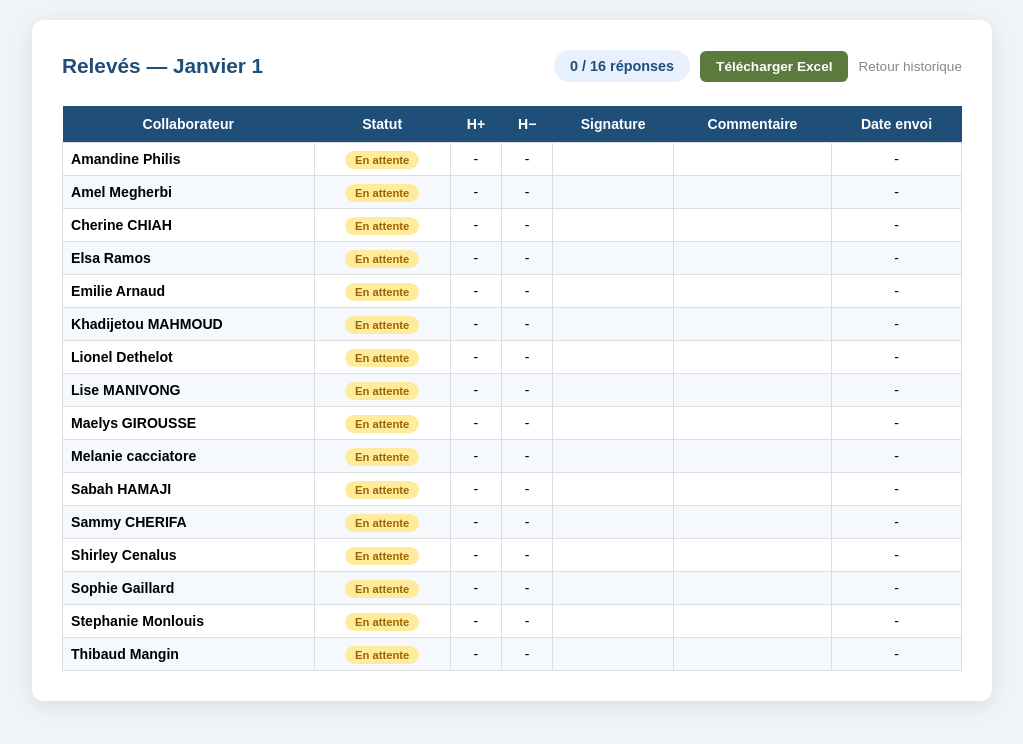
After one commit to pharmanantu-bit/botRh, a Flask app: page /admin/historique/1/1 in a window 1280 px wide. The commit adds this page. Shown: the top 744 px of the page, without its empty margins (128-1151 px from the left). Run offline with Flask 3, Linux system fonts and the light colour scheme; the visitor is signed in with stand-in values (Sample User, id 1).

Commit message:
Historique des mois — relevés stockés par mois séparément

```diff
--- a/app.py
+++ b/app.py
@@ -14,8 +14,14 @@ app.secret_key = "botRh-admin-2026"
 
 SECRET = "pharmacie-nanterre-2026"
 ADMIN_PASSWORD = "pharma92"
-REPONSES_FILE = "reponses_web.json"
 EMPLOYEES_FILE = "employees.csv"
+
+def reponses_file(mois=None, annee=None):
+    if mois is None:
+        mois = datetime.now().month
+    if annee is None:
+        annee = datetime.now().year
+    return f"reponses_{mois}_{annee}.json"
 UPLOAD_FOLDER = "static/planning_img"
 os.makedirs(UPLOAD_FOLDER, exist_ok=True)
 
@@ -31,18 +37,20 @@ def generer_token(prenom, email):
     return hashlib.md5(chaine.encode()).hexdigest()[:10]
 
 
-def charger_reponses():
-    if os.path.exists(REPONSES_FILE):
-        with open(REPONSES_FILE, encoding="utf-8") as f:
-            return json.load(f)
+def charger_reponses(mois=None, annee=None):
+    f = reponses_file(mois, annee)
+    if os.path.exists(f):
+        with open(f, encoding="utf-8") as fp:
+            return json.load(fp)
     return {}
 
 
 def sauvegarder_reponse(token, data):
+    f = reponses_file()
     reponses = charger_reponses()
     reponses[token] = data
-    with open(REPONSES_FILE, "w", encoding="utf-8") as f:
-        json.dump(reponses, f, ensure_ascii=False, indent=2)
+    with open(f, "w", encoding="utf-8") as fp:
+        json.dump(reponses, fp, ensure_ascii=False, indent=2)
 
 
 @app.route("/releve")
@@ -216,6 +224,120 @@ def admin():
                            a_planifier=a_planifier)
 
 
+@app.route("/admin/historique")
+def admin_historique():
+    if not session.get("admin"):
+        return redirect(url_for("admin"))
+
+    employes = charger_employes()
+    nb_total = len(employes)
+    historique = []
+
+    for fichier in sorted(os.listdir("."), reverse=True):
+        if fichier.startswith("reponses_") and fichier.endswith(".json"):
+            parts = fichier.replace("reponses_", "").replace(".json", "").split("_")
+            if len(parts) == 2 and parts[0].isdigit() and parts[1].isdigit():
+                m, a = int(parts[0]), int(parts[1])
+                with open(fichier, encoding="utf-8") as f:
+                    data = json.load(f)
+                historique.append({
+                    "mois": m,
+                    "annee": a,
+                    "label": f"{MOIS_FR[m]} {a}",
+                    "repondus": len(data),
+                    "total": nb_total,
+                    "fichier": f"{m}_{a}",
+                })
+
+    return render_template("admin_historique.html", historique=historique)
+
+
+@app.route("/admin/historique/<int:mois>/<int:annee>")
+def admin_historique_mois(mois, annee):
+    if not session.get("admin"):
+        return redirect(url_for("admin"))
+
+    reponses = charger_reponses(mois, annee)
+    employes = charger_employes()
+    mois_annee = f"{MOIS_FR[mois]} {annee}"
+
+    resultats = []
+    for emp in employes:
+        token = generer_token(emp["prenom"], emp["email"])
+        reponse = reponses.get(token)
+        resultats.append({
+            "prenom": emp["prenom"],
+            "nom": emp["nom"],
+            "repondu": reponse is not None,
+            "heures_plus": reponse["heures_plus"] if reponse else "-",
+            "heures_moins": reponse["heures_moins"] if reponse else "-",
+            "commentaire": reponse.get("commentaire", "") if reponse else "",
+            "signature": reponse.get("signature", "") if reponse else "",
+            "date": reponse["date"] if reponse else "-",
+        })
+
+    repondus = sum(1 for r in resultats if r["repondu"])
+    return render_template("admin_historique_mois.html", resultats=resultats,
+                           repondus=repondus, total=len(resultats),
+                           mois_annee=mois_annee, mois=mois, annee=annee)
+
+
+@app.route("/admin/historique/export/<int:mois>/<int:annee>")
+def admin_historique_export(mois, annee):
+    if not session.get("admin"):
+        return redirect(url_for("admin"))
+
+    reponses = charger_reponses(mois, annee)
+    employes = charger_employes()
+    mois_annee = f"{MOIS_FR[mois]} {annee}"
+
+    wb = Workbook()
+    ws = wb.active
+    ws.title = f"Relevés {mois_annee}"
+    thin = Side(style="thin")
+    border = Border(left=thin, right=thin, top=thin, bottom=thin)
+
+    ws.merge_cells("A1:I1")
+    ws["A1"] = f"Relevés d'heures — {mois_annee}"
+    ws["A1"].font = Font(bold=True, size=13, color="FFFFFF")
+    ws["A1"].fill = PatternFill("solid", fgColor="1F4E79")
+    ws["A1"].alignment = Alignment(horizontal="center")
+
+    headers = ["Prénom", "Nom", "H+", "H−", "Signature", "Date signature", "Commentaire", "Date envoi", "Statut"]
+    ws.append(headers)
+    for cell in ws[2]:
+        cell.font = Font(bold=True, color="FFFFFF")
+        cell.fill = PatternFill("solid", fgColor="2E75B6")
+        cell.alignment = Alignment(horizontal="center")
+        cell.border = border
+
+    for emp in employes:
+        token = generer_token(emp["prenom"], emp["email"])
+        r = reponses.get(token)
+        if r:
+            row = [emp["prenom"], emp["nom"], r["heures_plus"], r["heures_moins"],
+                   r.get("signature", ""), r.get("date_signature", ""), r.get("commentaire", ""), r["date"], "Reçu"]
+            fill = PatternFill("solid", fgColor="C6EFCE")
+        else:
+            row = [emp["prenom"], emp["nom"], "-", "-", "", "", "", "-", "En attente"]
+            fill = PatternFill("solid", fgColor="FFEB9C")
+        ws.append(row)
+        for cell in ws[ws.max_row]:
+            cell.border = border
+            cell.alignment = Alignment(horizontal="center")
+        ws[ws.max_row][8].fill = fill
+
+    for i, w in enumerate([14, 16, 8, 8, 20, 14, 30, 16, 12], 1):
+        ws.column_dimensions[chr(64+i)].width = w
+
+    output = io.BytesIO()
+    wb.save(output)
+    output.seek(0)
+    filename = f"Releves_{MOIS_FR[mois]}_{annee}.xlsx"
+    return send_file(output, as_attachment=True, download_name=filename,
+                     mimetype="application/vnd.openxmlformats-officedocument.spreadsheetml.sheet")
+
+
 @app.route("/admin/planning", methods=["GET", "POST"])
 def admin_planning():
     if not session.get("admin"):
--- a/templates/admin.html
+++ b/templates/admin.html
@@ -39,6 +39,7 @@
     <h1>Relevés — {{ mois_annee }}</h1>
     <div class="actions">
       <span class="compteur">{{ repondus }} / {{ total }} réponses</span>
+      <a href="/admin/historique" class="btn-planning" style="background:#6b5ea8;">Historique</a>
       <a href="/admin/planning" class="btn-planning">Saisir le planning</a>
       <a href="/admin/export" class="btn-export">Télécharger Excel</a>
       <a href="/admin/logout" class="deconnexion">Déconnexion</a>
--- /dev/null
+++ b/templates/admin_historique_mois.html
@@ -0,0 +1,73 @@
+<!DOCTYPE html>
+<html lang="fr">
+<head>
+  <meta charset="UTF-8">
+  <meta name="viewport" content="width=device-width, initial-scale=1.0">
+  <title>Relevés — {{ mois_annee }}</title>
+  <style>
+    * { box-sizing: border-box; margin: 0; padding: 0; }
+    body { font-family: Arial, sans-serif; background: #f0f4f8; padding: 20px; }
+    .carte { background: white; border-radius: 12px; box-shadow: 0 4px 20px rgba(0,0,0,0.1); padding: 30px; max-width: 960px; margin: 0 auto; }
+    .entete { display: flex; justify-content: space-between; align-items: center; margin-bottom: 24px; flex-wrap: wrap; gap: 10px; }
+    h1 { color: #1F4E79; font-size: 1.3em; }
+    .actions { display: flex; gap: 10px; align-items: center; }
+    .compteur { background: #e8f0fe; color: #1F4E79; padding: 8px 16px; border-radius: 20px; font-weight: bold; font-size: 0.9em; }
+    .btn-dl { background: #5c7a3e; color: white; padding: 8px 16px; border-radius: 6px; font-size: 0.85em; text-decoration: none; font-weight: bold; }
+    .btn-dl:hover { background: #445c2e; }
+    .btn-retour { color: #888; font-size: 0.85em; text-decoration: none; }
+    .btn-retour:hover { color: #333; }
+    table { width: 100%; border-collapse: collapse; font-size: 0.88em; }
+    th { background: #1F4E79; color: white; padding: 10px 8px; text-align: center; }
+    tr:nth-child(even) td { background: #f5f8fc; }
+    td { padding: 8px; border: 1px solid #ddd; text-align: center; vertical-align: middle; }
+    td.nom { text-align: left; font-weight: bold; }
+    .badge-ok { background: #C6EFCE; color: #276221; padding: 3px 10px; border-radius: 12px; font-weight: bold; font-size: 0.8em; }
+    .badge-attente { background: #FFEB9C; color: #9C6500; padding: 3px 10px; border-radius: 12px; font-weight: bold; font-size: 0.8em; }
+  </style>
+</head>
+<body>
+<div class="carte">
+  <div class="entete">
+    <h1>Relevés — {{ mois_annee }}</h1>
+    <div class="actions">
+      <span class="compteur">{{ repondus }} / {{ total }} réponses</span>
+      <a href="/admin/historique/export/{{ mois }}/{{ annee }}" class="btn-dl">Télécharger Excel</a>
+      <a href="/admin/historique" class="btn-retour">Retour historique</a>
+    </div>
+  </div>
+
+  <table>
+    <thead>
+      <tr>
+        <th>Collaborateur</th>
+        <th>Statut</th>
+        <th>H+</th>
+        <th>H−</th>
+        <th>Signature</th>
+        <th>Commentaire</th>
+        <th>Date envoi</th>
+      </tr>
+    </thead>
+    <tbody>
+      {% for r in resultats %}
+      <tr>
+        <td class="nom">{{ r.prenom }} {{ r.nom }}</td>
+        <td>
+          {% if r.repondu %}
+          <span class="badge-ok">Reçu</span>
+          {% else %}
+          <span class="badge-attente">En attente</span>
+          {% endif %}
+        </td>
+        <td>{{ r.heures_plus }}</td>
+        <td>{{ r.heures_moins }}</td>
+        <td>{{ r.signature }}</td>
+        <td>{{ r.commentaire }}</td>
+        <td>{{ r.date }}</td>
+      </tr>
+      {% endfor %}
+    </tbody>
+  </table>
+</div>
+</body>
+</html>
```
Also changed, not shown: relance_sender.py (+7 -4 lines), templates/admin_historique.html (added, +51 -0 lines).
